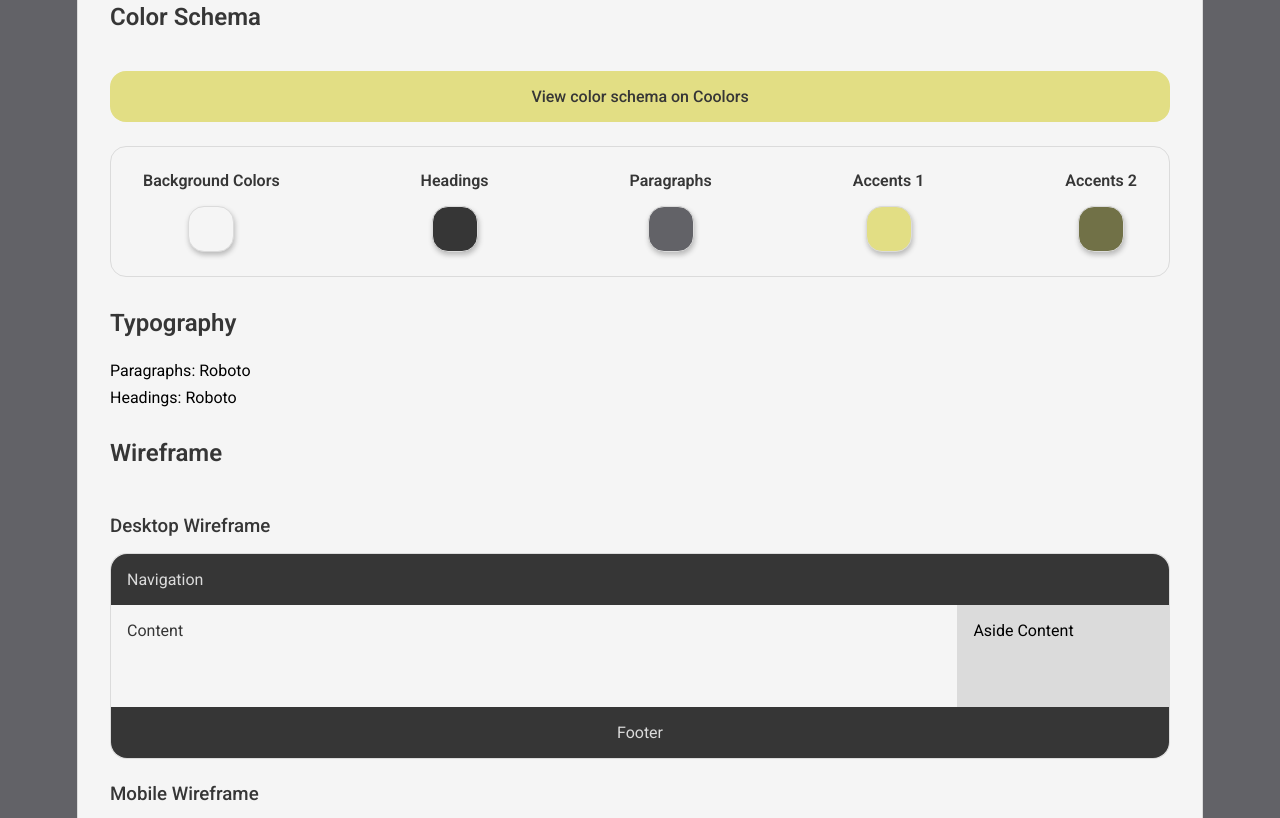
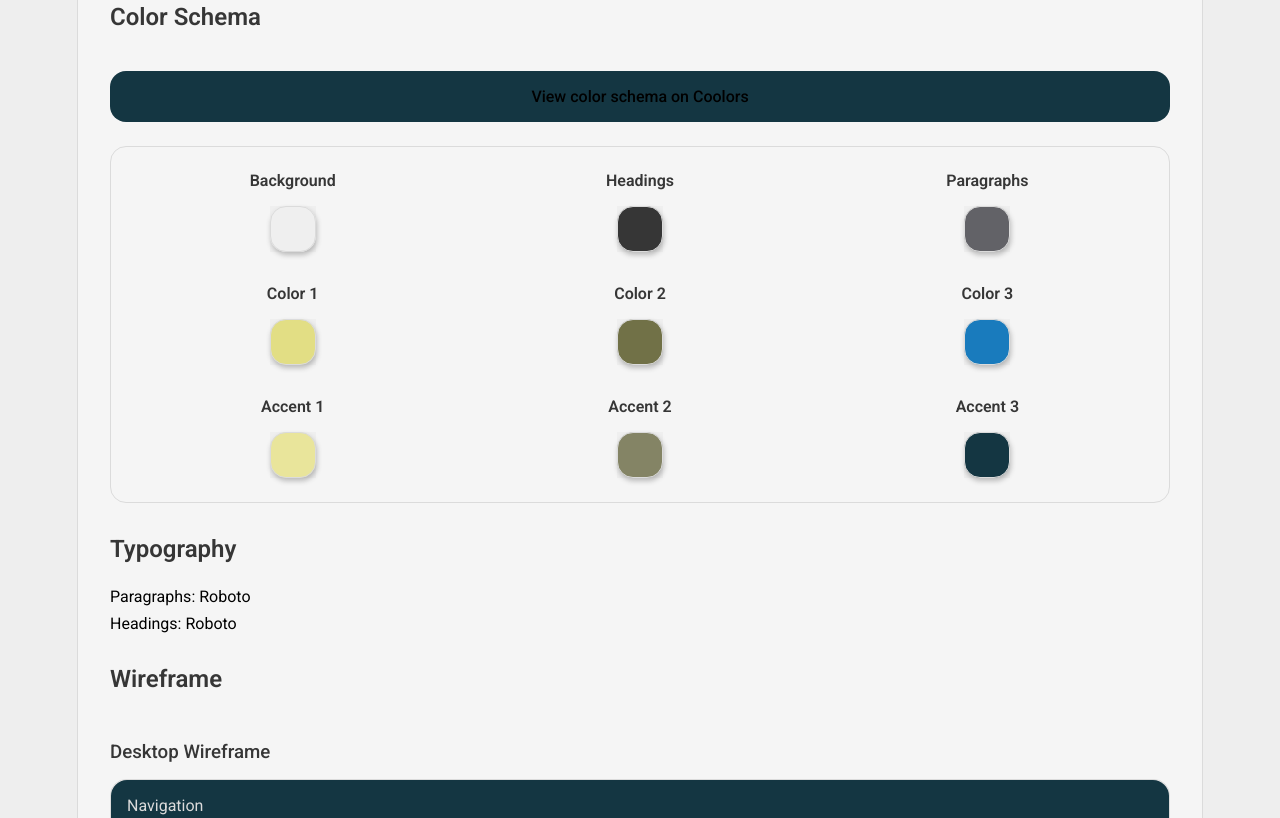
Before and after one commit to mariohbrino/wdd330, a website built with Vite: page src/siteplan.html in a window 1280 px wide. Shown: the part 785-1603 px from the top of the page. Built offline with nearby package versions, Linux system fonts and the light colour scheme.

Commit message:
feat: enhance color schema and styling in site plan for improved UI

```diff
--- a/src/css/siteplan.css
+++ b/src/css/siteplan.css
@@ -5,36 +5,42 @@
   border-radius: 1rem;
   align-items: center;
   justify-content: center;
-  color: var(--heading-color);
-  background-color: var(--primary-color);
+  color: var(--background-color);
+  background-color: var(--accent-third);
+  transition: background-color 0.2s ease;
 }
 
 .coolors-container:hover {
-  background-color: var(--accent-primary);
+  color: var(--background-color);
+  background-color: var(--accent-third);
+  box-shadow: inset 0 0 0 3px var(--third-color);
 }
 
-.color-scheme {
+.coolors-container:focus-visible {
+  outline: 3px solid var(--primary-color);
+  outline-offset: 2px;
+}
+
+.color-schema {
   padding: 1rem;
-  display: flex;
-  flex-direction: column;
-  gap: 1rem;
-  align-items: center;
-  justify-content: space-between;
   border: 1px solid var(--accent-color);
   border-radius: 1rem;
+  gap: 1rem;
+
+  display: grid;
+  grid-template-columns: 1fr;
+  align-items: center;
 
   @media (min-width: 640px) {
-    display: grid;
-    grid-template-columns: 1fr 1fr;
+    grid-template-columns: repeat(2, 1fr);
   }
 
   @media (min-width: 1280px) {
-    display: flex;
-    flex-direction: row;
+    grid-template-columns: repeat(3, 1fr);
   }
 }
 
-.color-scheme li {
+.color-schema li {
   padding: 0.5rem 1rem;
   display: flex;
   flex-direction: column;
@@ -44,54 +50,88 @@
   font-weight: 600;
 }
 
-.background-colors {
+.color-button {
+  display: flex;
+  flex-direction: column;
+  align-items: center;
+  cursor: pointer;
+  padding: 0;
+  margin: 0;
+  border: 0;
+  gap: 1rem;
+}
+
+.color-button:hover .color-swatch {
+  filter: brightness(1.2);
+}
+
+.color-hex {
+  display: none;
+}
+
+.color-swatch {
+  position: relative;
+  overflow: hidden;
   padding: 1rem;
   border-radius: 1rem;
   width: 12px;
   height: 12px;
-  background-color: var(--background-color);
   border: 1px solid var(--accent-color);
   box-shadow: 1px 3px 5px rgba(54, 54, 54, 0.3);
+  transition: filter 0.3s ease;
+}
+
+.color-swatch::after {
+  content: "";
+  position: absolute;
+  top: 0;
+  left: 0;
+  width: 100%;
+  height: 100%;
+  background-color: rgba(255, 255, 255, 0.3); /* Transparent white */
+  mix-blend-mode: difference; /* Inverts color logic dynamically */
+  opacity: 0;
+  transition: opacity 0.3s ease;
+}
+
+.color-button:hover .color-swatch::after {
+  opacity: 1;
+}
+
+.background-colors {
+  background-color: var(--background-color);
 }
 
 .headings {
-  padding: 1rem;
-  border-radius: 1rem;
-  width: 12px;
-  height: 12px;
   background-color: var(--heading-color);
-  border: 1px solid var(--accent-color);
-  box-shadow: 1px 3px 5px rgba(54, 54, 54, 0.3);
 }
 
 .paragraphs {
-  padding: 1rem;
-  border-radius: 1rem;
-  width: 12px;
-  height: 12px;
   background-color: var(--paragraph-color);
-  border: 1px solid var(--accent-color);
-  box-shadow: 1px 3px 5px rgba(54, 54, 54, 0.3);
+}
+
+.colors-1 {
+  background-color: var(--primary-color);
+}
+
+.colors-2 {
+  background-color: var(--secondary-color);
+}
+
+.colors-3 {
+  background-color: var(--third-color);
 }
 
 .accents-1 {
-  padding: 1rem;
-  border-radius: 1rem;
-  width: 12px;
-  height: 12px;
-  background-color: var(--primary-color);
-  border: 1px solid var(--accent-color);
-  box-shadow: 1px 3px 5px rgba(54, 54, 54, 0.3);
+  background-color: var(--accent-primary);
 }
 
 .accents-2 {
-  padding: 1rem;
-  border-radius: 1rem;
-  width: 12px;
-  height: 12px;
-  background-color: var(--secondary-color);
-  border: 1px solid var(--accent-color);
-  box-shadow: 1px 3px 5px rgba(54, 54, 54, 0.3);
+  background-color: var(--accent-secondary);
+}
+
+.accents-3 {
+  background-color: var(--accent-third);
 }
 
 .wireframe-desktop {
@@ -112,7 +152,7 @@
   padding: 1rem;
   grid-column: 1 / 4;
   color: #dbdbdb;
-  background-color: var(--heading-color);
+  background-color: var(--accent-third);
   border-top-left-radius: 1rem;
   border-top-right-radius: 1rem;
 }
@@ -137,7 +177,7 @@
   border-bottom-left-radius: 1rem;
   border-bottom-right-radius: 1rem;
   color: var(--accent-color);
-  background-color: var(--heading-color);
+  background-color: var(--accent-third);
 }
 
 .wireframe-mobile {
@@ -158,7 +198,7 @@
 .wireframe-mobile .header {
   padding: 1rem;
   color: var(--accent-color);
-  background-color: var(--heading-color);
+  background-color: var(--accent-third);
   border-top-left-radius: 1rem;
   border-top-right-radius: 1rem;
 }
@@ -173,7 +213,7 @@
   padding: 1rem;
   text-align: center;
   color: var(--accent-color);
-  background-color: var(--heading-color);
+  background-color: var(--accent-third);
   border-bottom-left-radius: 1rem;
   border-bottom-right-radius: 1rem;
 }
--- a/src/css/style.css
+++ b/src/css/style.css
@@ -4,11 +4,14 @@
 
   --primary-color: #e2de84;
   --secondary-color: #717147;
+  --third-color: #197bbd;
 
   --accent-primary: #e9e59b;
   --accent-secondary: #848465;
+  --accent-third: #143642;
 
-  --background-color: #f5f5f5;
+  --background-color-1: #eeeeee;
+  --background-color-2: #f5f5f5;
   --heading-color: #363636;
   --paragraph-color: #626267;
   --accent-color: #dbdbdb;
@@ -20,7 +23,7 @@
 }
 
 body {
-  background-color: var(--paragraph-color);
+  background-color: var(--background-color-1);
   font-family: var(--body-font);
 }
 
@@ -57,7 +60,7 @@ h3 {
 a {
   text-decoration: none;
   font-weight: 500;
-  color: var(--secondary-color);
+  color: var(--accent-third);
 }
 
 #app {
@@ -76,7 +79,7 @@ main {
   flex-grow: 1;
   padding: 2rem;
   box-sizing: border-box;
-  background-color: var(--background-color);
+  background-color: var(--background-color-2);
   border-left: 1px solid var(--accent-color);
   border-right: 1px solid var(--accent-color);
 }
@@ -87,7 +90,7 @@ footer {
   align-items: center;
   padding: 1rem;
   color: var(--accent-color);
-  background-color: var(--heading-color);
+  background-color: var(--accent-third);
 }
 
 section {
@@ -101,7 +104,7 @@ section {
   justify-content: space-between;
   align-items: center;
   padding: 16px 32px;
-  background-color: var(--heading-color);
+  background-color: var(--accent-third);
 
   a {
     color: var(--accent-color);
@@ -110,7 +113,13 @@ section {
     transition: color 0.3s;
 
     &:hover {
-      color: var(--accent-primary);
+      color: var(--primary-color);
+    }
+
+    &:focus-visible {
+      color: var(--primary-color);
+      outline: 2px solid var(--primary-color);
+      outline-offset: 4px;
     }
   }
 
@@ -149,16 +158,20 @@ section {
     border: none;
     border-radius: 4px;
     cursor: pointer;
-    color: var(--background-color);
-    background-color: var(--heading-color);
+    color: var(--background-color-2);
+    background-color: var(--third-color);
     transition:
       background-color 0.3s ease,
       opacity 0.3s ease,
       transform 0.2s ease;
 
     &:hover:not(:disabled) {
-      background-color: var(--paragraph-color);
       transform: translateY(-2px);
+    }
+
+    &:focus-visible {
+      outline: 3px solid var(--accent-primary);
+      outline-offset: 2px;
     }
 
     &:active:not(:disabled) {
@@ -167,7 +180,7 @@ section {
 
     &.active {
       font-weight: bold;
-      color: var(--accent-secondary);
+      color: var(--accent-third);
       background-color: var(--accent-primary);
     }
 
--- a/src/siteplan.html
+++ b/src/siteplan.html
@@ -102,32 +102,75 @@
         <section>
           <h2>Color Schema</h2>
           <a
-            href="https://coolors.co/f5f5f5-e2de84-717147-626267-363636"
+            href="https://coolors.co/f5f5f5-e2de84-e9e59b-717147-848465-197bbd-143642-626267-363636"
             target="_blank"
             class="coolors-container"
           >
             View color schema on Coolors
           </a>
-          <ul class="color-scheme">
+          <ul class="color-schema">
             <li>
-              <span>Background Colors</span>
-              <span class="background-colors"></span>
+              <span>Background</span>
+              <button class="color-button" data-color="#f5f5f5">
+                <span class="color-swatch background-colors"></span>
+                <span class="color-hex">#f5f5f5</span>
+              </button>
             </li>
             <li>
               <span>Headings</span>
-              <span class="headings"></span>
+              <button class="color-button" data-color="#363636">
+                <span class="color-swatch headings"></span>
+                <span class="color-hex">#363636</span>
+              </button>
             </li>
             <li>
               <span>Paragraphs</span>
-              <span class="paragraphs"></span>
+              <button class="color-button" data-color="#626267">
+                <span class="color-swatch paragraphs"></span>
+                <span class="color-hex">#626267</span>
+              </button>
             </li>
             <li>
-              <span>Accents 1</span>
-              <span class="accents-1"></span>
+              <span>Color 1</span>
+              <button class="color-button" data-color="#e2de84">
+                <span class="color-swatch colors-1"></span>
+                <span class="color-hex">#e2de84</span>
+              </button>
             </li>
             <li>
-              <span>Accents 2</span>
-              <span class="accents-2"></span>
+              <span>Color 2</span>
+              <button class="color-button" data-color="#717147">
+                <span class="color-swatch colors-2"></span>
+                <span class="color-hex">#717147</span>
+              </button>
+            </li>
+            <li>
+              <span>Color 3</span>
+              <button class="color-button" data-color="#197bbd">
+                <span class="color-swatch colors-3"></span>
+                <span class="color-hex">#197bbd</span>
+              </button>
+            </li>
+            <li>
+              <span>Accent 1</span>
+              <button class="color-button" data-color="#e9e59b">
+                <span class="color-swatch accents-1"></span>
+                <span class="color-hex">#e9e59b</span>
+              </button>
+            </li>
+            <li>
+              <span>Accent 2</span>
+              <button class="color-button" data-color="#848465">
+                <span class="color-swatch accents-2"></span>
+                <span class="color-hex">#848465</span>
+              </button>
+            </li>
+            <li>
+              <span>Accent 3</span>
+              <button class="color-button" data-color="#143642">
+                <span class="color-swatch accents-3"></span>
+                <span class="color-hex">#143642</span>
+              </button>
             </li>
           </ul>
         </section>
```
Also changed, not shown: src/css/sets.css (+18 -4 lines).
